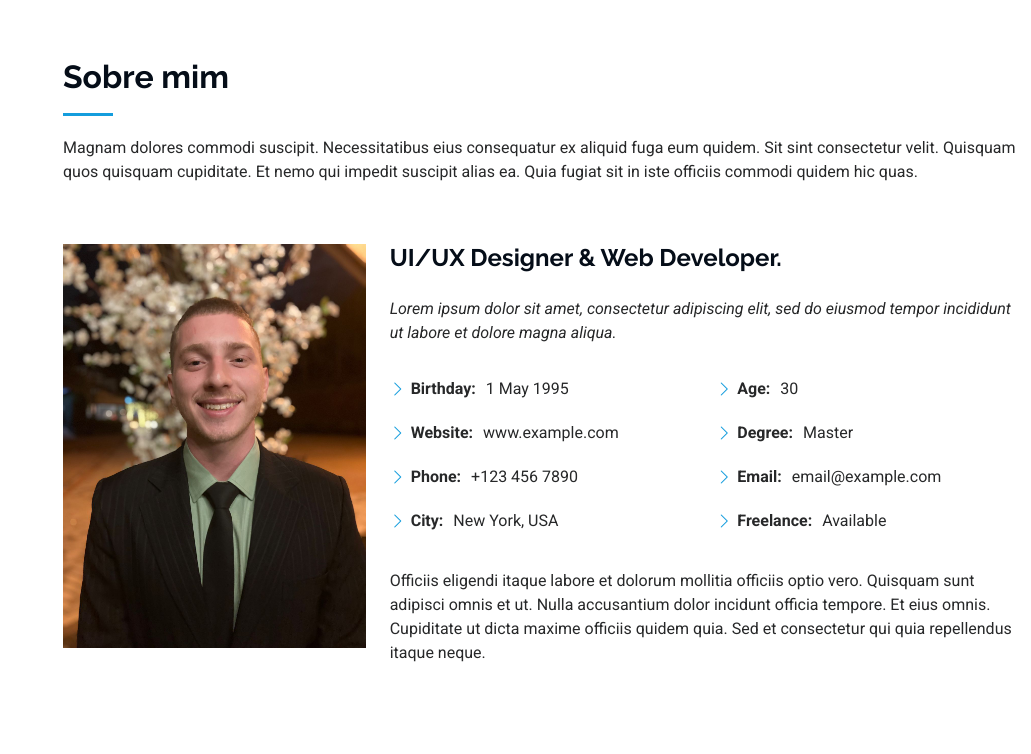
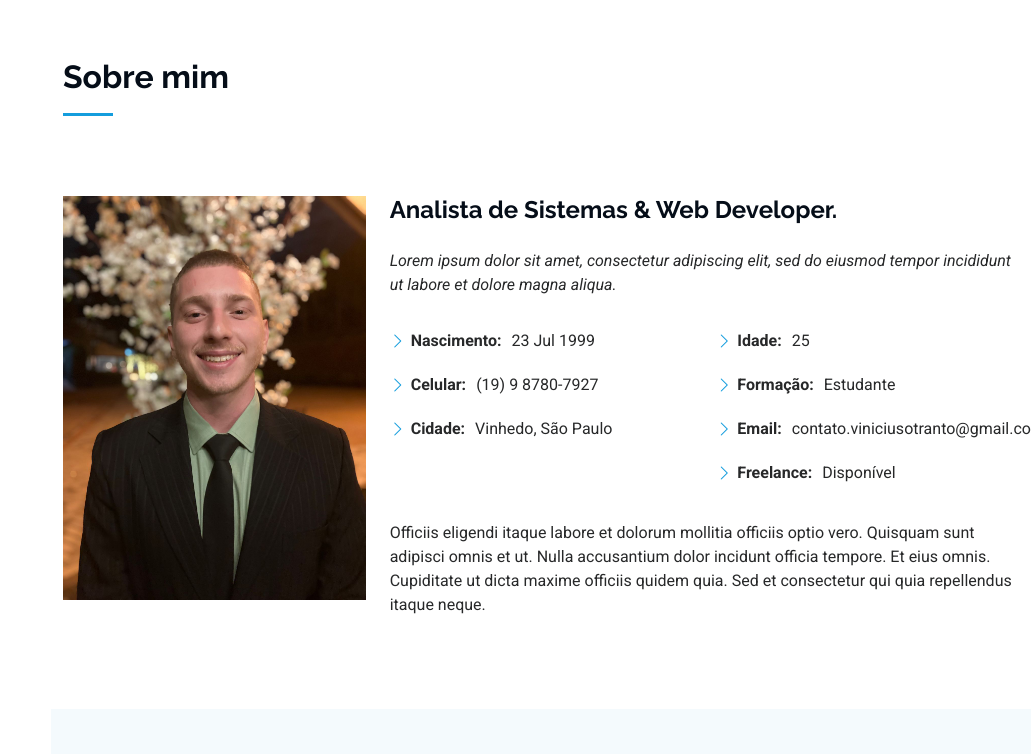
Before and after one commit to vinicius-otranto/portfolio, a plain HTML site: page index.html in a window 1280 px wide. Shown: the part 802-1556 px from the top of the page, without its empty margins (249-1280 px from the left). Drawn offline with Linux system fonts and the light colour scheme.

Commit message:
Correção de número de telefone

```diff
--- a/index.html
+++ b/index.html
@@ -91,7 +91,6 @@
       <!-- Section Title -->
       <div class="container section-title" data-aos="fade-up">
         <h2>Sobre mim</h2>
-        <p>Magnam dolores commodi suscipit. Necessitatibus eius consequatur ex aliquid fuga eum quidem. Sit sint consectetur velit. Quisquam quos quisquam cupiditate. Et nemo qui impedit suscipit alias ea. Quia fugiat sit in iste officiis commodi quidem hic quas.</p>
       </div><!-- End Section Title -->
 
       <div class="container" data-aos="fade-up" data-aos-delay="100">
@@ -101,7 +100,7 @@
             <img src="assets/img/my-profile-img.jpg" class="img-fluid" alt="">
           </div>
           <div class="col-lg-8 content">
-            <h2>UI/UX Designer &amp; Web Developer.</h2>
+            <h2>Analista de Sistemas &amp; Web Developer.</h2>
             <p class="fst-italic py-3">
               Lorem ipsum dolor sit amet, consectetur adipiscing elit, sed do eiusmod tempor incididunt ut labore et dolore
               magna aliqua.
@@ -109,18 +108,17 @@
             <div class="row">
               <div class="col-lg-6">
                 <ul>
-                  <li><i class="bi bi-chevron-right"></i> <strong>Birthday:</strong> <span>1 May 1995</span></li>
-                  <li><i class="bi bi-chevron-right"></i> <strong>Website:</strong> <span>www.example.com</span></li>
-                  <li><i class="bi bi-chevron-right"></i> <strong>Phone:</strong> <span>+123 456 7890</span></li>
-                  <li><i class="bi bi-chevron-right"></i> <strong>City:</strong> <span>New York, USA</span></li>
+                  <li><i class="bi bi-chevron-right"></i> <strong>Nascimento:</strong> <span>23 Jul 1999</span></li>
+                  <li><i class="bi bi-chevron-right"></i> <strong>Celular:</strong> <span>(19) 9 8780-7927</span></li>
+                  <li><i class="bi bi-chevron-right"></i> <strong>Cidade:</strong> <span>Vinhedo, São Paulo</span></li>
                 </ul>
               </div>
               <div class="col-lg-6">
                 <ul>
-                  <li><i class="bi bi-chevron-right"></i> <strong>Age:</strong> <span>30</span></li>
-                  <li><i class="bi bi-chevron-right"></i> <strong>Degree:</strong> <span>Master</span></li>
-                  <li><i class="bi bi-chevron-right"></i> <strong>Email:</strong> <span>email@example.com</span></li>
-                  <li><i class="bi bi-chevron-right"></i> <strong>Freelance:</strong> <span>Available</span></li>
+                  <li><i class="bi bi-chevron-right"></i> <strong>Idade:</strong> <span>25</span></li>
+                  <li><i class="bi bi-chevron-right"></i> <strong>Formação:</strong> <span>Estudante</span></li>
+                  <li><i class="bi bi-chevron-right"></i> <strong>Email:</strong> <span>contato.viniciusotranto@gmail.com</span></li>
+                  <li><i class="bi bi-chevron-right"></i> <strong>Freelance:</strong> <span>Disponível</span></li>
                 </ul>
               </div>
             </div>
@@ -486,7 +484,7 @@
                 <i class="bi bi-telephone flex-shrink-0"></i>
                 <div>
                   <h3>Call Us</h3>
-                  <p>+1 5589 55488 55</p>
+                  <p>+55 (19)987807927</p>
                 </div>
               </div><!-- End Info Item -->
 
```
